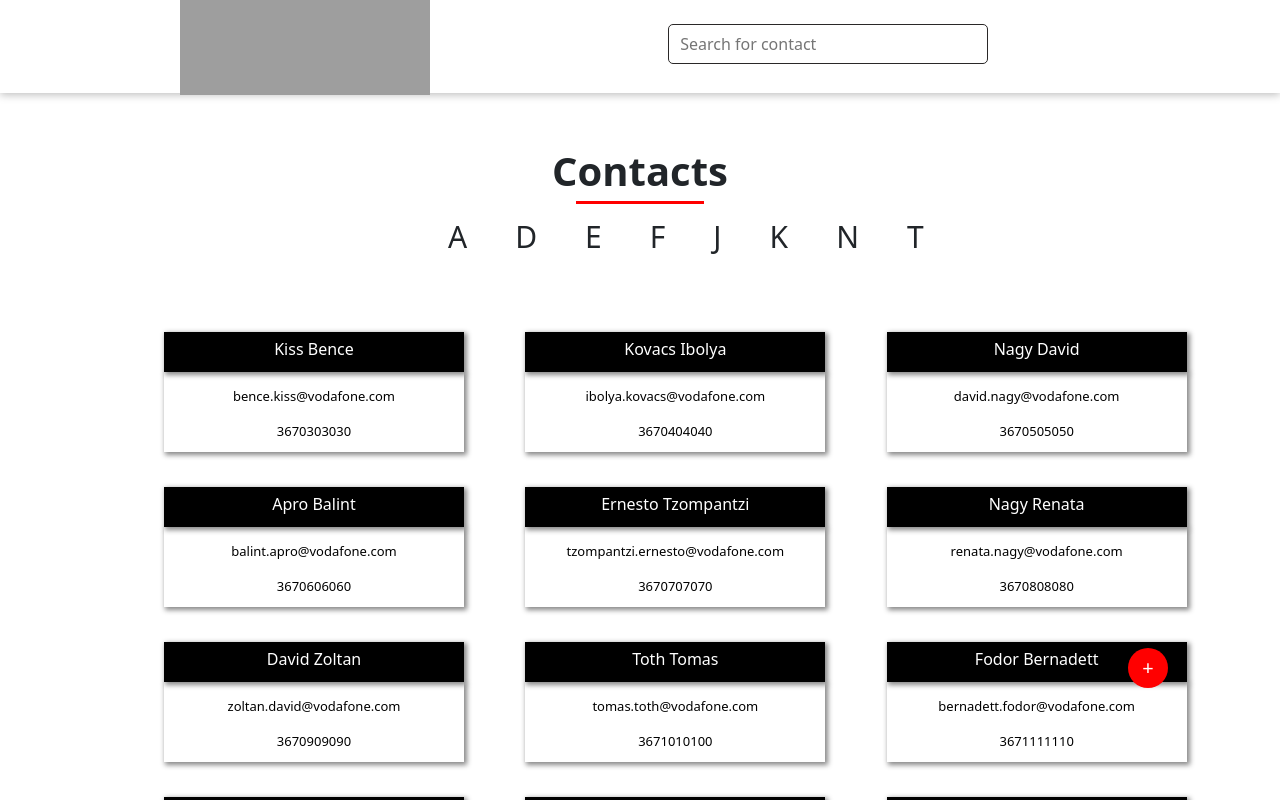
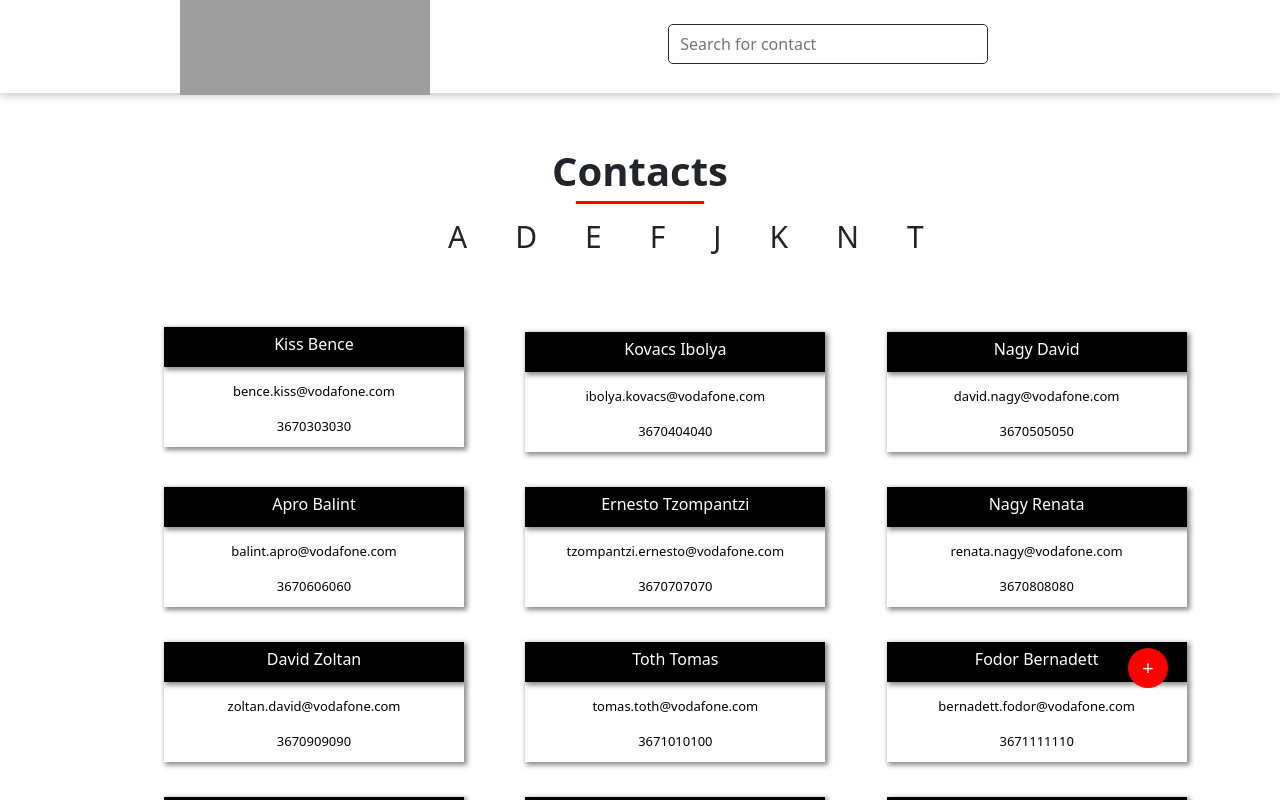
Before and after one commit to Ernesto-Tz/Contacts-Application-React, a React (Create React App) app in the folder First-version/: page / in a window 1280 px wide. In both pictures the pointer is over the item 294 px from the left and 384 px from the top of the page. Shown: the top 800 px of the page. Built offline with nearby package versions, Linux system fonts and the light colour scheme; grey boxes are pictures that could not be loaded.

Commit message:
ADD: contact animation

```diff
--- a/First-version/src/Contacts/ContactItem.module.css
+++ b/First-version/src/Contacts/ContactItem.module.css
@@ -28,3 +28,7 @@
   font-size: 13px;
   box-shadow: 2px 2px 5px 1px #888888;
 }
+
+.contact:hover {
+  transform: translateY(-5px);
+}
```
